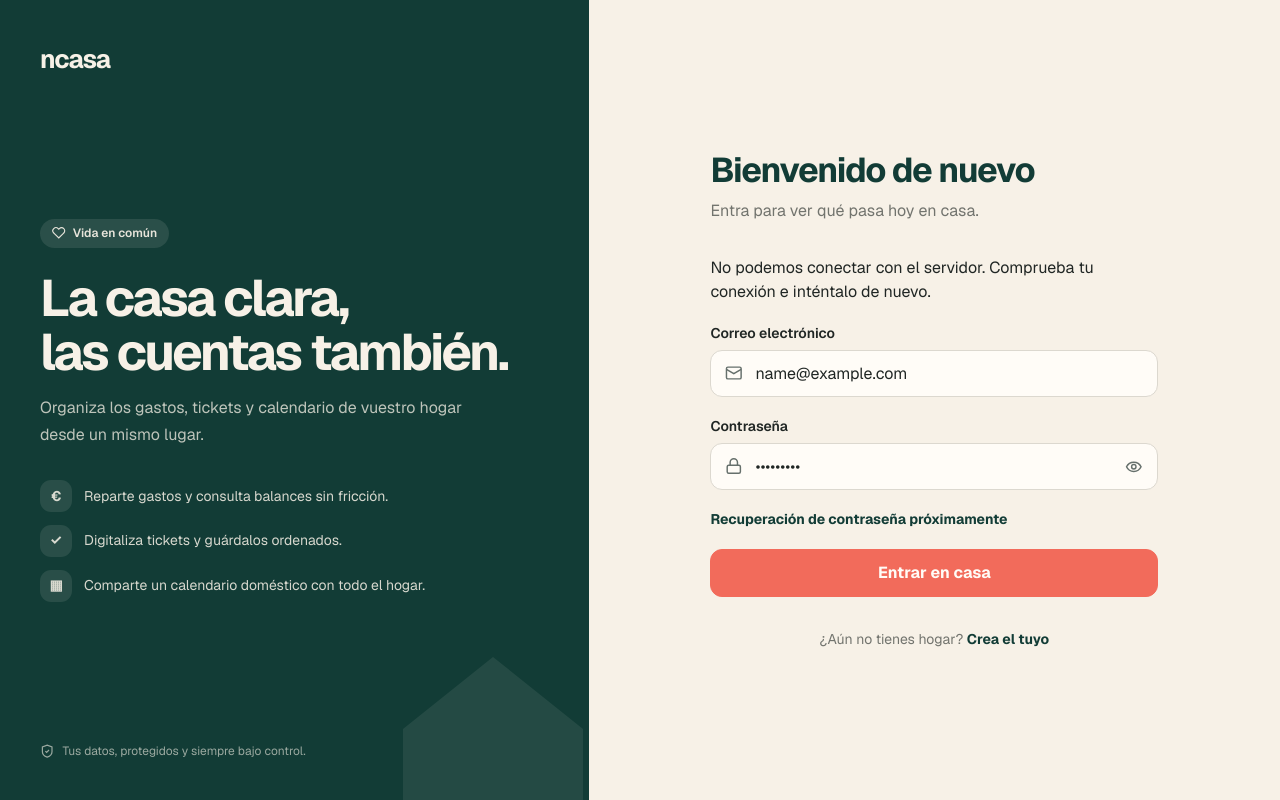
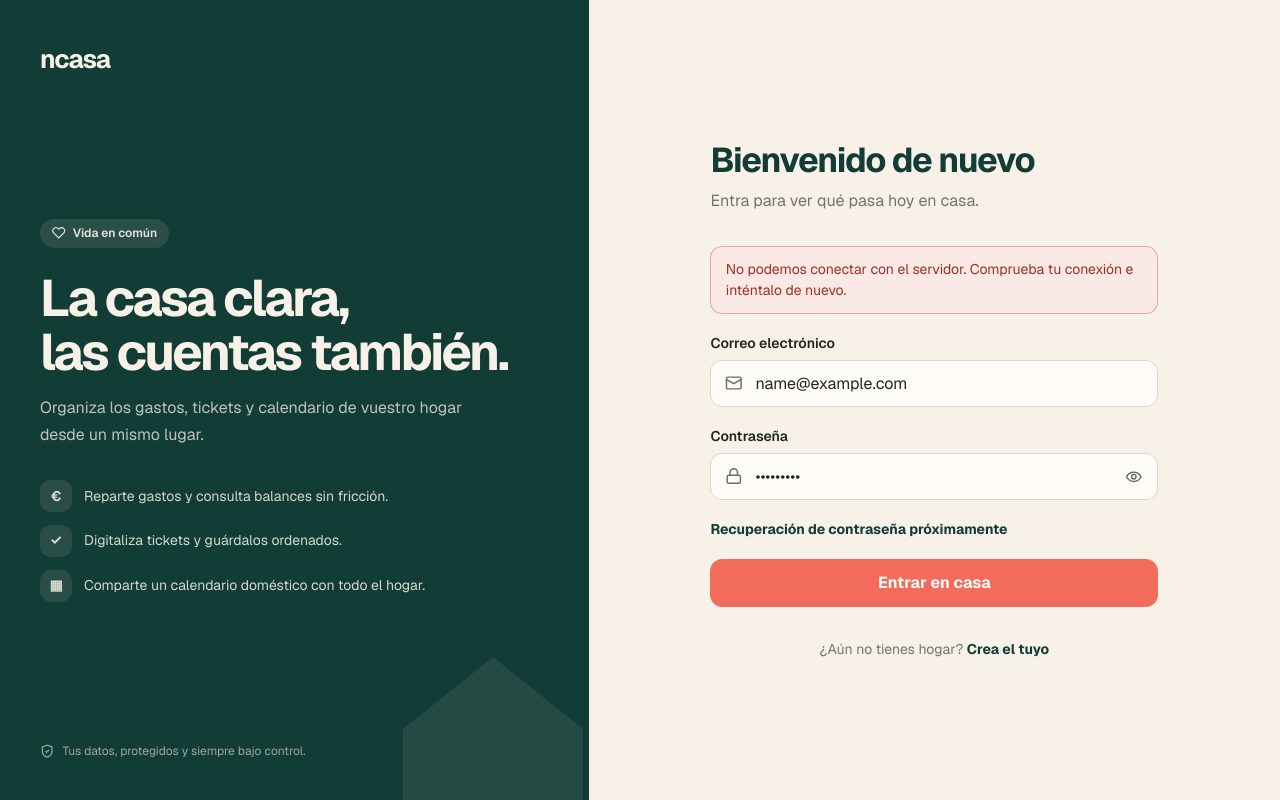
Before and after one commit to SrDagues/ncasa-fe, an Angular app: page /login in a window 1280 px wide. Both pictures are taken after typing "name@example.com", "Sample123" into the empty fields and a click on the button "Entrar en casa". Built offline with nearby package versions, Linux system fonts and the light colour scheme; no server answers.

Commit message:
added error msg to register and login component

```diff
--- a/src/app/features/auth/login/login.html
+++ b/src/app/features/auth/login/login.html
@@ -6,7 +6,7 @@
 
   <form [formGroup]="form" (ngSubmit)="submit()" [attr.aria-busy]="pending()" novalidate>
     @if (errorMessage()) {
-      <p class="form-error" role="alert" aria-live="assertive">{{ errorMessage() }}</p>
+      <p class="form-message form-message--error" role="alert" aria-live="assertive">{{ errorMessage() }}</p>
     }
     <div class="form-field">
       <label for="login-email">Correo electrónico</label>
@@ -15,7 +15,7 @@
         <input id="login-email" formControlName="email" name="email" type="email" inputmode="email" placeholder="tu@correo.com" autocomplete="email" [attr.aria-invalid]="submitted() && form.controls.email.invalid" [attr.aria-describedby]="submitted() && form.controls.email.invalid ? 'login-email-error' : null">
       </div>
       @if (submitted() && form.controls.email.invalid) {
-        <p id="login-email-error" class="form-error">Introduce un correo electrónico válido.</p>
+        <p id="login-email-error" class="field-message field-message--error">Introduce un correo electrónico válido.</p>
       }
     </div>
 
@@ -29,7 +29,7 @@
         </button>
       </div>
       @if (submitted() && form.controls.password.invalid) {
-        <p id="login-password-error" class="form-error">La contraseña debe tener al menos 8 caracteres.</p>
+        <p id="login-password-error" class="field-message field-message--error">La contraseña debe tener al menos 8 caracteres.</p>
       }
     </div>
 
--- a/src/app/features/auth/register/register.html
+++ b/src/app/features/auth/register/register.html
@@ -14,7 +14,7 @@
           [attr.aria-describedby]="submitted() && form.controls.email.invalid ? 'register-email-error' : null">
       </div>
       @if (submitted() && form.controls.email.invalid) {
-        <p id="register-email-error" class="form-field__error">Introduce un correo electrónico válido.</p>
+        <p id="register-email-error" class="field-message field-message--error">Introduce un correo electrónico válido.</p>
       }
     </div>
 
@@ -30,7 +30,7 @@
         </button>
       </div>
       @if (submitted() && form.controls.password.invalid) {
-        <p id="register-password-error" class="form-field__error">La contraseña debe tener entre 8 y 128 caracteres.</p>
+        <p id="register-password-error" class="field-message field-message--error">La contraseña debe tener entre 8 y 128 caracteres.</p>
       }
     </div>
 
@@ -43,7 +43,7 @@
           [attr.aria-describedby]="submitted() && (form.controls.passwordConfirmation.invalid || form.hasError('passwordsMismatch')) ? 'register-password-confirmation-error' : null">
       </div>
       @if (submitted() && (form.controls.passwordConfirmation.invalid || form.hasError('passwordsMismatch'))) {
-        <p id="register-password-confirmation-error" class="form-field__error">Las contraseñas no coinciden.</p>
+        <p id="register-password-confirmation-error" class="field-message field-message--error">Las contraseñas no coinciden.</p>
       }
     </div>
 
@@ -54,11 +54,11 @@
       Acepto los términos y la política de privacidad.
     </label>
     @if (submitted() && form.controls.acceptTerms.invalid) {
-      <p id="register-terms-error" class="form-field__error">Debes aceptar los términos para continuar.</p>
+      <p id="register-terms-error" class="field-message field-message--error">Debes aceptar los términos para continuar.</p>
     }
 
     @if (errorMessage()) {
-      <p role="alert" class="form-error">{{ errorMessage() }}</p>
+      <p role="alert" aria-live="assertive" class="form-message form-message--error">{{ errorMessage() }}</p>
     }
 
     <button class="primary-button" type="submit" [disabled]="pending()">
--- a/src/app/features/auth/register/register.ts
+++ b/src/app/features/auth/register/register.ts
@@ -56,7 +56,7 @@ function passwordsMatch(control: AbstractControl): ValidationErrors | null {
 
 function registrationErrorMessage(error: unknown): string {
   if (error instanceof EmailAlreadyRegisteredError) {
-    return 'Ya existe una cuenta con este correo electrónico.';
+    return 'No hemos podido crear la cuenta con los datos indicados. Revisa los datos o intenta iniciar sesión.';
   }
   if (error instanceof NetworkUnavailableError) {
     return 'No podemos conectar con el servidor. Comprueba tu conexión e inténtalo de nuevo.';
--- a/src/styles.scss
+++ b/src/styles.scss
@@ -13,6 +13,8 @@
   --ncasa-surface: #fffcf7;
   --ncasa-border: #dcd8cf;
   --ncasa-muted: #66706c;
+  --ncasa-danger: #9f2f24;
+  --ncasa-danger-soft: #fbe9e6;
 }
 
 * { box-sizing: border-box; }
@@ -75,6 +77,12 @@ a { color: inherit; }
   box-shadow: 0 0 0 3px color-mix(in srgb, var(--ncasa-forest) 13%, transparent);
   outline: none;
 }
+.input-shell input[aria-invalid="true"] {
+  border-color: var(--ncasa-danger);
+}
+.input-shell input[aria-invalid="true"]:focus {
+  box-shadow: 0 0 0 3px color-mix(in srgb, var(--ncasa-danger) 15%, transparent);
+}
 .input-shell__action {
   position: absolute;
   top: 50%;
@@ -93,6 +101,25 @@ a { color: inherit; }
 }
 .input-shell__action:hover { background: var(--ncasa-sage-soft); color: var(--ncasa-forest); }
 .input-shell__action svg { width: 1.1rem; height: 1.1rem; }
+.field-message {
+  margin: 0;
+  font-size: 0.78rem;
+  line-height: 1.4;
+}
+.field-message--error { color: var(--ncasa-danger); }
+.form-message {
+  margin: 0;
+  padding: 0.8rem 0.9rem;
+  border: 1px solid transparent;
+  border-radius: 0.75rem;
+  font-size: 0.875rem;
+  line-height: 1.45;
+}
+.form-message--error {
+  border-color: color-mix(in srgb, var(--ncasa-danger) 35%, transparent);
+  background: var(--ncasa-danger-soft);
+  color: var(--ncasa-danger);
+}
 .form-options { display: flex; align-items: center; justify-content: space-between; gap: 1rem; }
 .checkbox {
   display: inline-flex;
```
Also changed, not shown: 2 other files (tests, documents, lock files or other folders).
